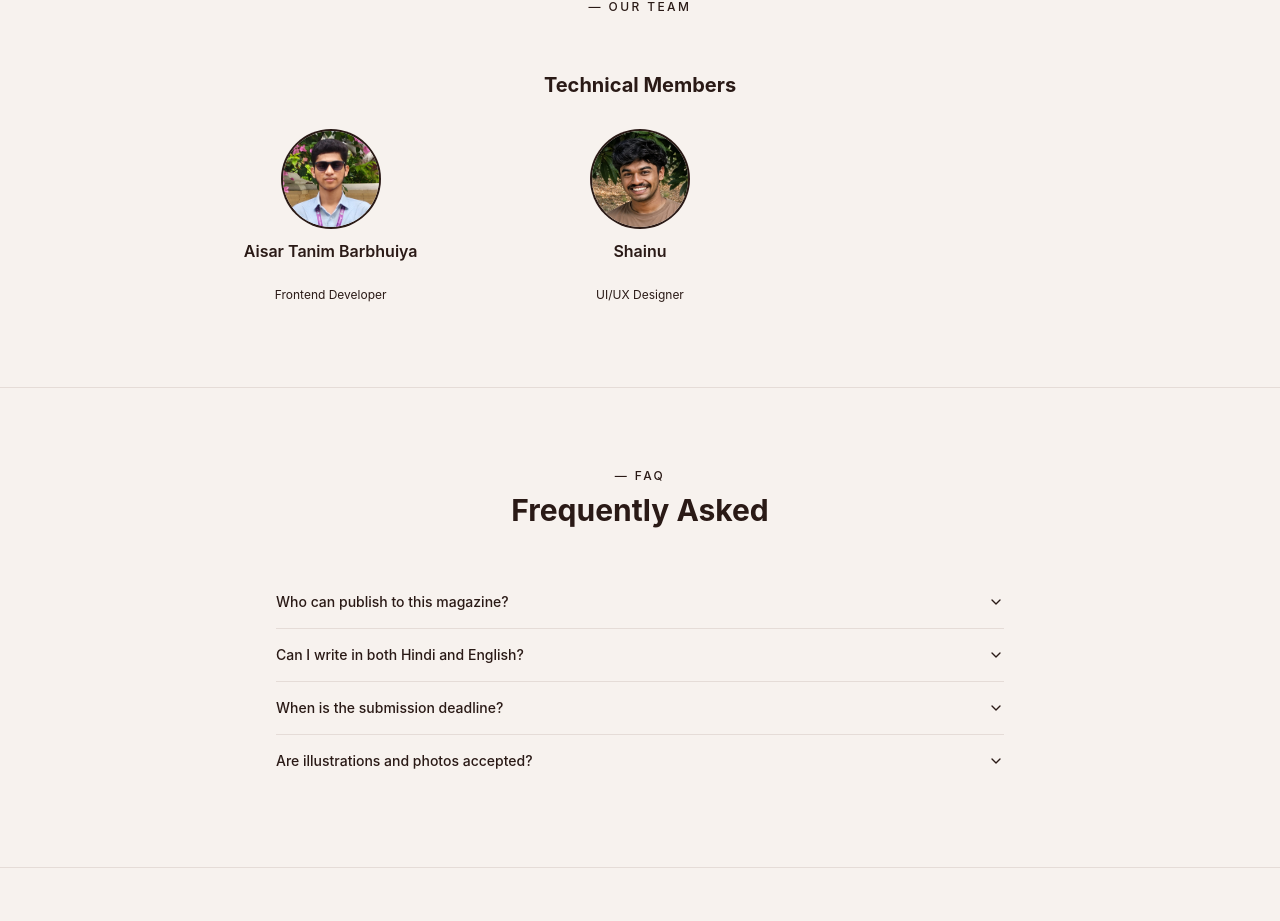
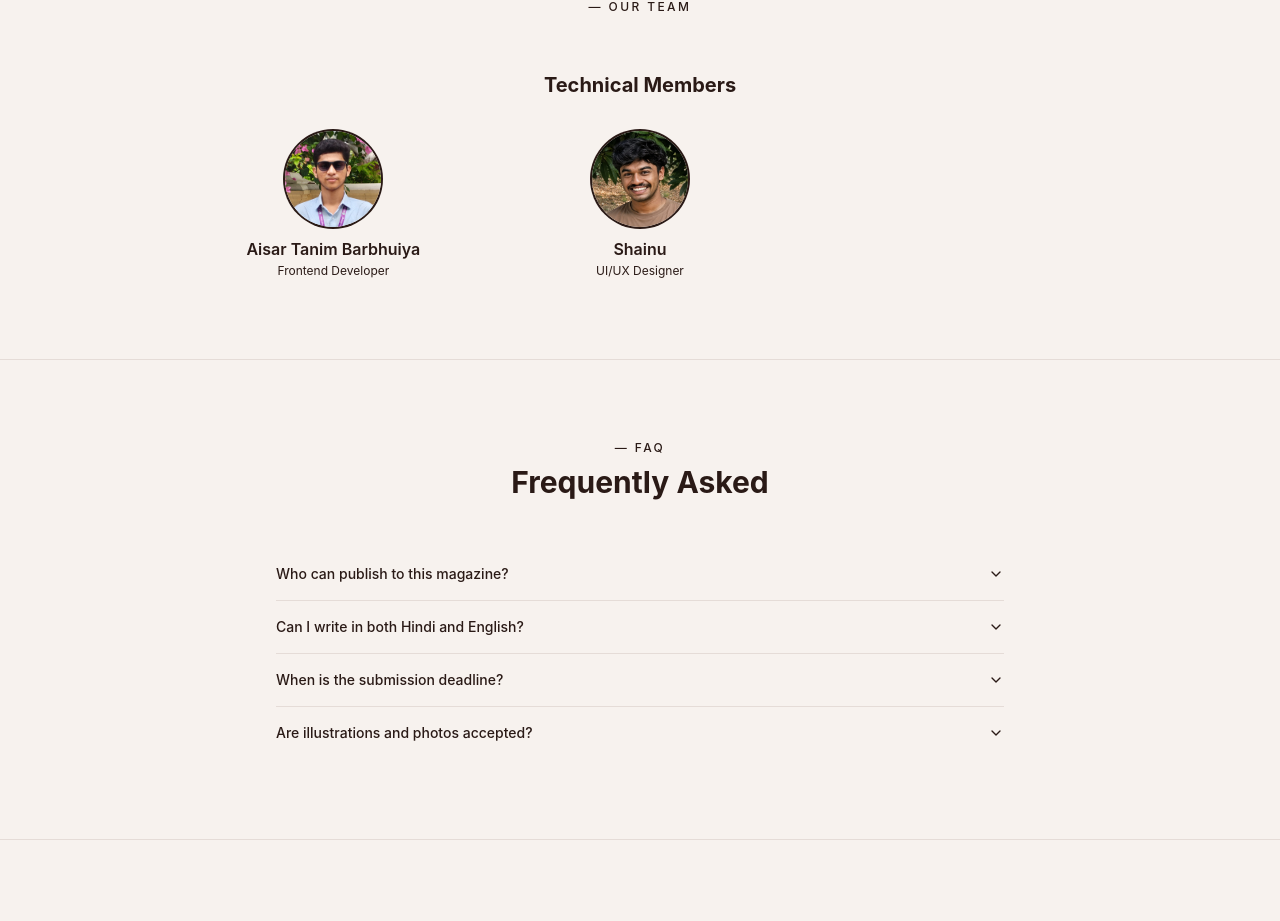
Before and after one commit to feni5055/yuva-udaan, a React (Vite) app: page / in a window 1280 px wide. Shown: the part 1918-2839 px from the top of the page. Built offline with nearby package versions, Linux system fonts and the light colour scheme; no server answers; the database is empty; a web font is replaced by a local one.

Commit message:
Fix team grid alignment

```diff
--- a/src/app/pages/Home.tsx
+++ b/src/app/pages/Home.tsx
@@ -429,7 +429,7 @@ function ContributorsSection({ authors }: { authors: Author[] }) {
     });
 
   const renderMember = (author: Author) => (
-    <div key={author.id} className="w-full max-w-60 mx-auto text-center group flex flex-col items-center">
+    <div key={author.id} className="w-full max-w-48 mx-auto text-center group flex flex-col items-center">
       <div className="w-24 h-24 shrink-0 rounded-full overflow-hidden mb-3 ring-2 ring-border group-hover:ring-accent transition-all bg-muted">
         {author.avatarUrl ? (
           <img src={author.avatarUrl} alt={author.displayName} loading="lazy" decoding="async" className="w-full h-full object-cover" />
@@ -437,8 +437,8 @@ function ContributorsSection({ authors }: { authors: Author[] }) {
           <div className="w-full h-full flex items-center justify-center text-2xl font-display text-primary">{author.displayName.slice(0, 1).toUpperCase()}</div>
         )}
       </div>
-      <div className="min-h-12 flex items-start justify-center text-foreground text-base leading-6 font-display font-semibold">{author.displayName}</div>
-      <div className="min-h-5 text-muted-foreground text-xs font-body">{author.bio}</div>
+      <div className="whitespace-nowrap text-foreground text-xs sm:text-sm md:text-base leading-tight font-display font-semibold">{author.displayName}</div>
+      <div className="text-muted-foreground text-xs mt-1 font-body">{author.bio}</div>
     </div>
   );
 
@@ -457,7 +457,7 @@ function ContributorsSection({ authors }: { authors: Author[] }) {
                 {renderMember(leadership[0])}
               </div>
               {leadership.length > 1 && (
-                <div className="grid grid-cols-1 sm:grid-cols-2 lg:grid-cols-4 items-start gap-x-8 gap-y-10 max-w-5xl mx-auto">
+                <div className="grid grid-cols-2 sm:grid-cols-4 items-start gap-x-4 gap-y-10 max-w-5xl mx-auto">
                   {leadership.slice(1).map(renderMember)}
                 </div>
               )}
@@ -467,7 +467,7 @@ function ContributorsSection({ authors }: { authors: Author[] }) {
           {technicalMembers.length > 0 && (
             <div>
               <h3 className="text-center text-xl font-display font-bold text-foreground mb-8">Technical Members</h3>
-              <div className="grid grid-cols-1 sm:grid-cols-2 lg:grid-cols-3 items-start gap-x-8 gap-y-10 max-w-4xl mx-auto">
+              <div className="grid grid-cols-1 sm:grid-cols-3 items-start gap-x-6 gap-y-10 max-w-4xl mx-auto">
                 {technicalMembers.map(renderMember)}
               </div>
             </div>
```
